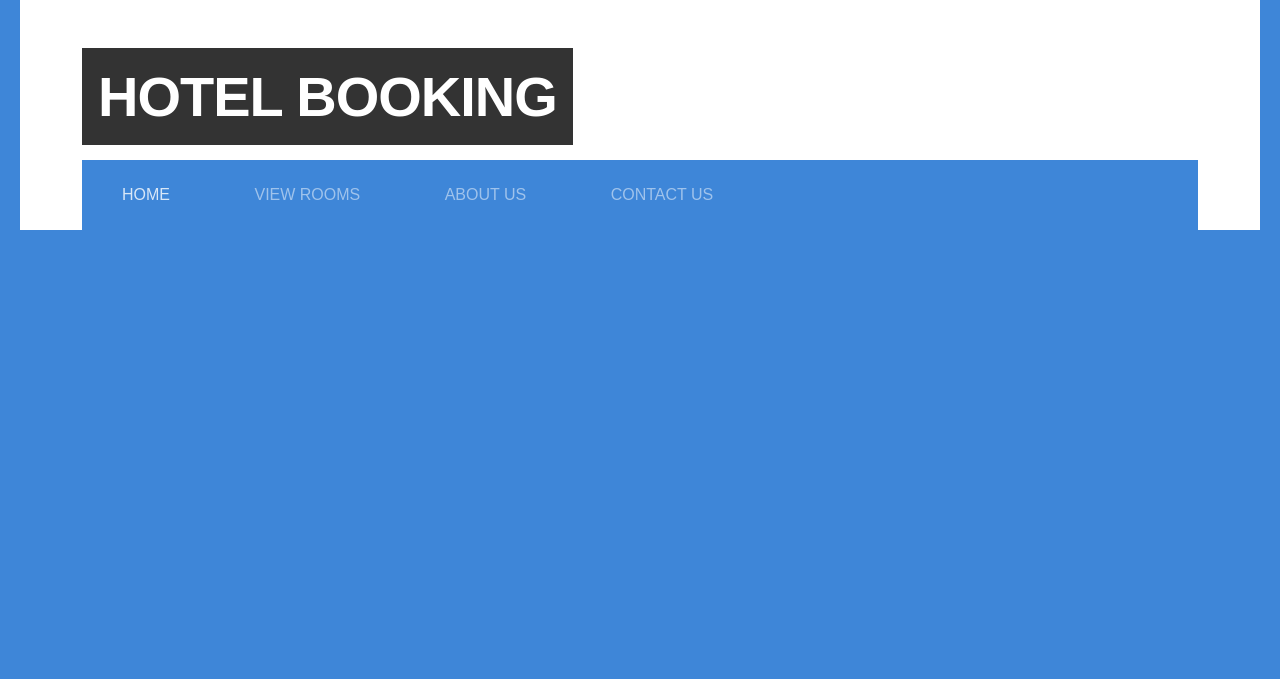
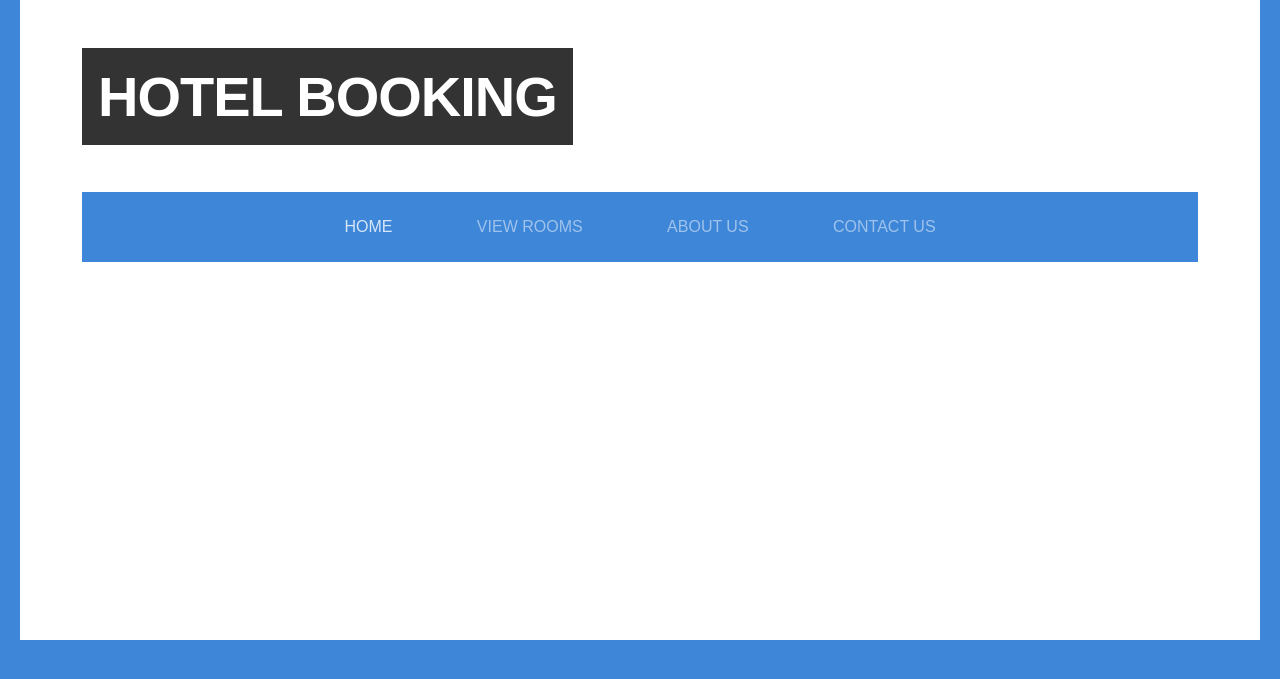
Before and after one commit to waseemd/hotel, a PHP site: page /app/page/header.php in a window 1280 px wide. Shown: the top 679 px of the page. Run offline with PHP 8.4, Linux system fonts and the light colour scheme; a stand-in replaces the project's code that opens the database connection.

Commit message:
css changes

```diff
--- a/css/default.css
+++ b/css/default.css
@@ -99,6 +99,7 @@ hr {
 #wrapper {
 	background: #FFF;
 	margin: 0px 20px;
+	height:80%;
 }
 
 .container {
@@ -110,18 +111,11 @@ hr {
 	clear: both;
 }
 
-/** HEADER */
-
-#header-wrapper
-{
-	background: url(images/bg.jpg) no-repeat top center;
-	background-size: cover;
-}
 
 #header {
 	position: relative;
 	overflow: hidden;
-	height: 20%;
+	height: 30%;
 }
 
 #social
@@ -177,6 +171,7 @@ hr {
 #menu {
 	overflow: hidden;
 	background: #3e86d8;
+	text-align: center;
 }
 
 #menu ul {
@@ -274,42 +269,21 @@ hr {
 	border-bottom: 1px solid #E6E7DC;
 }
 
-/** SIDEBAR 1 */
-
-#sidebar1 {
-	float: right;
-	width: 250px;
-	margin-right: 50px;
-}
-
-#sidebar1 #box1 {
-	margin-bottom: 4em;
-}
-
-#sidebar1 h2,
-#sidebar2 h2
-{
-	font-size: 1.5em;
-	font-weight: 400;
-}
-
-/** SIDEBAR 2 */
-
-#sidebar2 {
-	float: right;
-	width: 250px;
-}
 
 /* Footer */
 
 #footer {
 	overflow: hidden;
 	padding: 50px 0px 30px 0px;
+	height: 10%;
+	background:#333;
+	width:100%;
+	margin: 0 auto;
 }
 
 #footer p {
 	text-align: center;
-		color: rgba(0,0,0,0.7);
+	color: #fff;
 }
 
 #footer a {
@@ -418,77 +392,6 @@ ul.style3 .first {
 
 
 /*********************************************************************************/
-/* Portfolio                                                                     */
-/*********************************************************************************/
-
-	#portfolio-wrapper
-	{
-		overflow: hidden;
-		padding: 5em 0em;
-		background: rgba(0,0,0,.02);
-		background-image: url(images/overlay.png);
-		background-repeat: repeat;
-		border-top: 1px solid rgba(0,0,0,.05);
-	}
-
-	#portfolio
-	{
-	text-align: center;
-	}
-
-	#portfolio .box
-	{
-		color: rgba(0,0,0,0.5);
-	}
-
-	#portfolio h3
-	{
-		display: block;
-		padding-bottom: 1em;
-		text-transform: uppercase;
-		font-size: 1.2em;
-		font-weight: 400;
-		color: rgba(0,0,0,0.7);
-	}
-
-	#portfolio .title
-	{
-	}
-
-	#portfolio .title h2
-	{
-		color: rgba(0,0,0,0.8);
-	}
-
-	#portfolio .title .byline
-	{
-		display: block;
-		padding-bottom: 2em;
-		color: rgba(0,0,0,0.7);
-	}
-
-	.column1,
-	.column2,
-	.column3,
-	.column4
-	{
-		width: 282px;
-	}
-
-	.column1,
-	.column2,
-	.column3
-	{
-		float: left;
-		margin-right: 24px;
-	}
-
-	.column4
-	{
-		float: right;
-	}
-
-/*********************************************************************************/
 /* Heading Titles                                                                */
 /*********************************************************************************/
 
@@ -533,43 +436,3 @@ ul.style3 .first {
 		font-size: 1em;
 		color: #FFF;
 	}
-
-/*********************************************************************************/
-/* Social Icon Styles                                                            */
-/*********************************************************************************/
-
-	ul.contact
-	{
-		margin: 0;
-		padding: 2em 0em 0em 0em;
-		list-style: none;
-	}
-
-	ul.contact li
-	{
-		display: inline-block;
-		padding: 0em 0.10em;
-		font-size: 1em;
-	}
-
-	ul.contact li span
-	{
-		display: none;
-		margin: 0;
-		padding: 0;
-	}
-
-	ul.contact li a
-	{
-	}
-
-	ul.contact li a:before
-	{
-		display: inline-block;
-		background: none;
-		width: 40px;
-		height: 40px;
-		line-height: 40px;
-		text-align: center;
-		color: rgba(255,255,255,1);
-	}
```
